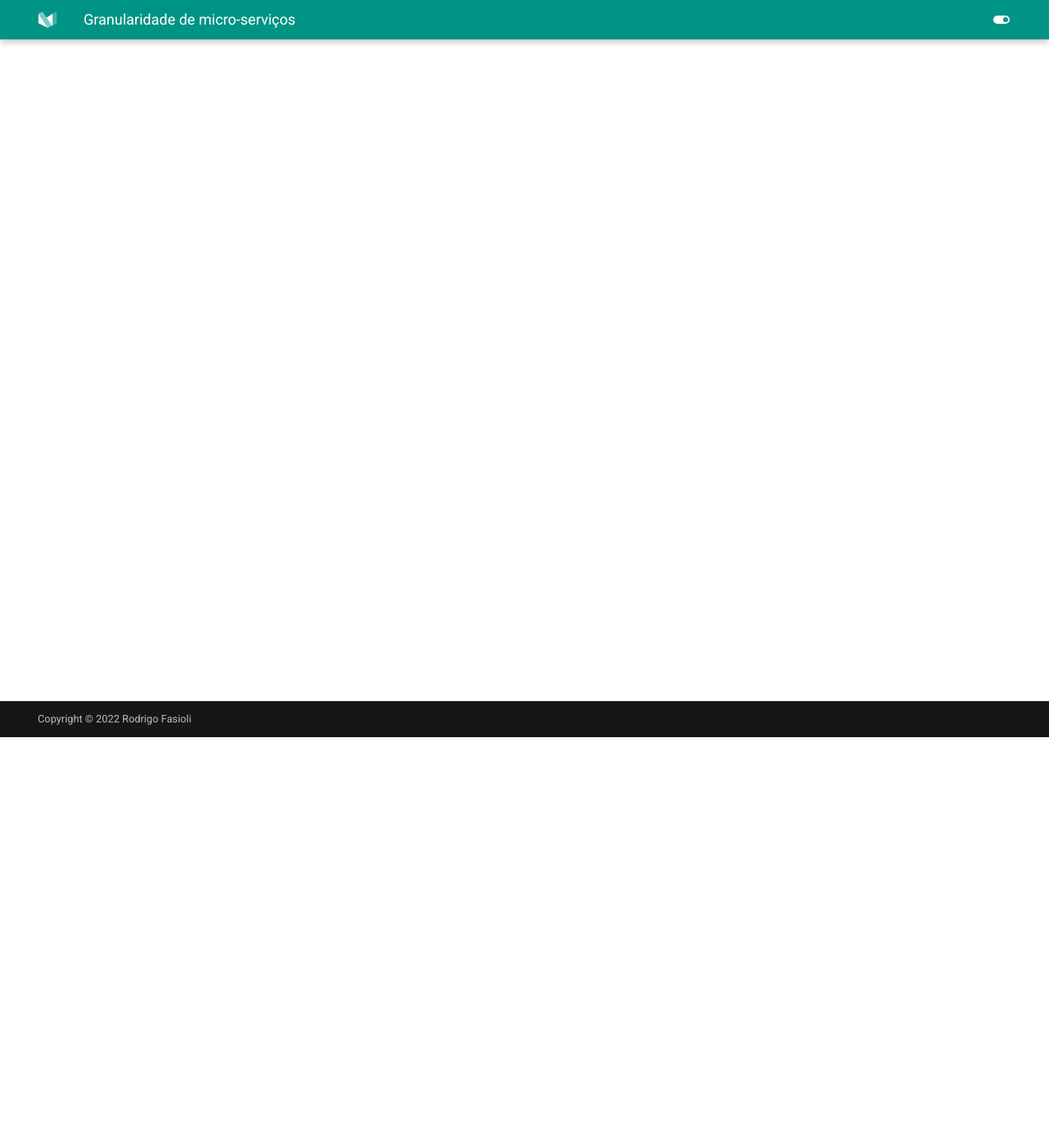
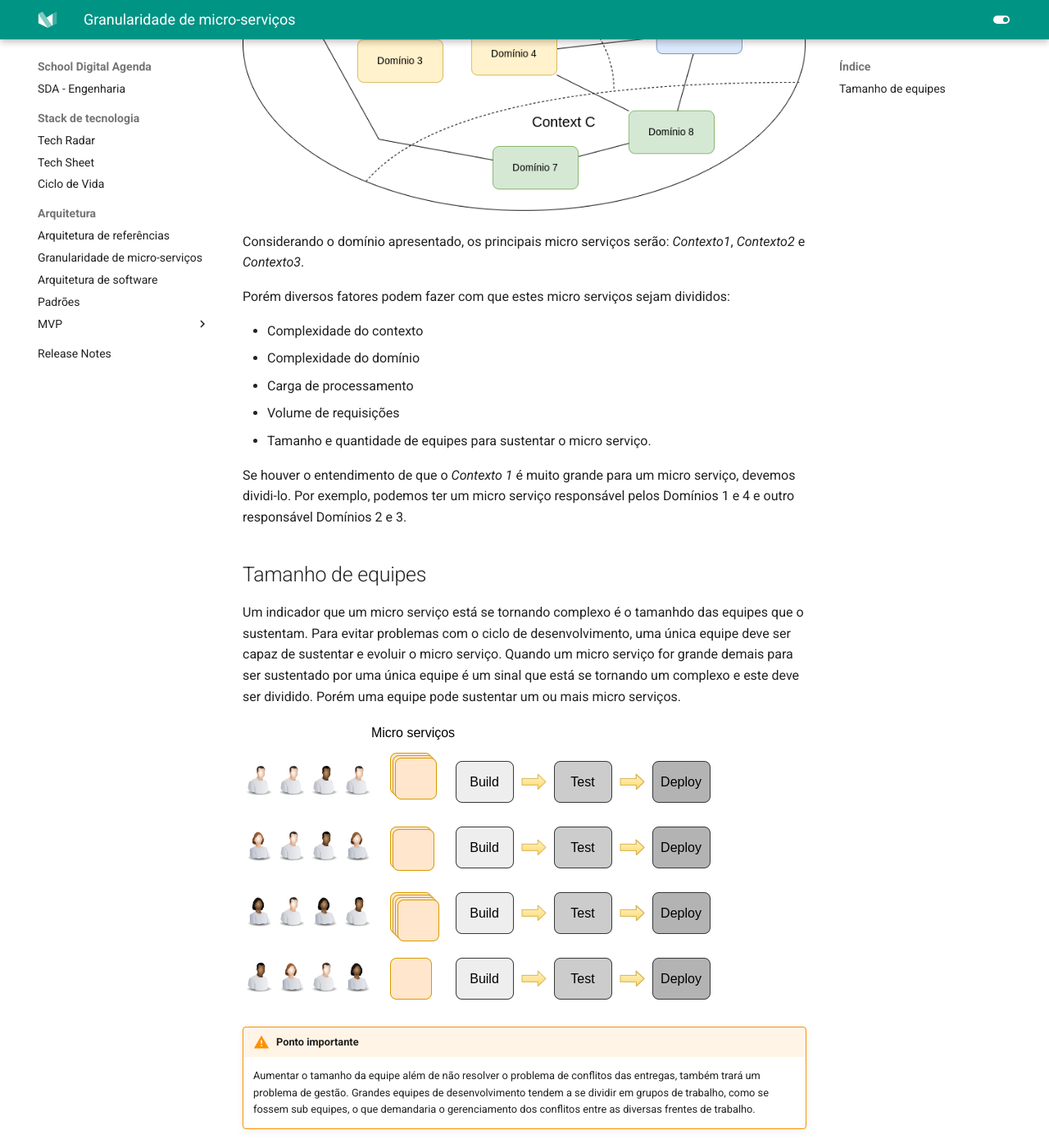
Before and after one commit to school-digital-agenda/SDADocs, an MkDocs documentation site: the page built from docs/arquitetura/granularidade.md, in a window 1280 px wide and 1400 px high, scrolled down 501 px. Shown: the whole window at 82% size. Built offline with MkDocs 1.6.1 and Material for MkDocs 9.7.7, drawn with Linux system fonts in a browser that asks for light colours; some of the changed text lies outside the part shown.

Commit message:
Arquitetura de referencia

```diff
--- a/docs/arquitetura/granularidade.md
+++ b/docs/arquitetura/granularidade.md
@@ -1,3 +1,30 @@
 # Granularidade de micro-serviços
 
-aaaaaaaaaaaaa
+O primeiro ponto a se observar é o nosso entendimento sobre a granularidade dos micro serviços. Adotamos a avaliação partindo de uma maior granularidade, para refinar em granularidades menores conforme as características de cada serviço. Consideramos o contexto de domínio como o ponto de partida para a definição de granularidade de um micro serviço, em nosso entendimento para cada contexto delimitado sempre devemos definir um novo micro serviço, sendo esta a maior granularidade possível.
+
+![Domínios][1]
+
+Considerando o domínio apresentado, os principais micro serviços serão: *Contexto1*, *Contexto2* e *Contexto3*.
+
+Porém diversos fatores podem fazer com que estes micro serviços sejam divididos:
+
+- Complexidade do contexto
+- Complexidade do domínio
+- Carga de processamento
+- Volume de requisições
+- Tamanho e quantidade de equipes para sustentar o micro serviço.
+
+Se houver o entendimento de que o *Contexto 1* é muito grande para um micro serviço, devemos dividi-lo. Por exemplo, podemos ter um micro serviço responsável pelos Domínios 1 e 4 e outro responsável Domínios 2 e 3.
+
+## Tamanho de equipes
+
+Um indicador que um micro serviço está se tornando complexo é o tamanhdo das equipes que o sustentam. Para evitar problemas com o ciclo de desenvolvimento, uma única equipe deve ser capaz de sustentar e evoluir o micro serviço. Quando um micro serviço for grande demais para ser sustentado por uma única equipe é um sinal que está se tornando um complexo e este deve ser dividido. Porém uma equipe pode sustentar um ou mais micro serviços.
+
+![Micro serviços por equipes][2]
+
+!!! warning "Ponto importante"
+    Aumentar o tamanho da equipe além de não resolver o problema de conflitos das entregas, também trará um problema de gestão. Grandes equipes de desenvolvimento tendem a se dividir em grupos de trabalho, como se fossem sub equipes, o que demandaria o gerenciamento dos conflitos entre as diversas frentes de trabalho.
+
+
+[1]: /SDADocs/assets/images/ref-arch/dominios.png
+[2]: /SDADocs/assets/images/ref-arch/equipes_e_deploy.png
--- a/mkdocs.yml
+++ b/mkdocs.yml
@@ -93,5 +93,11 @@ nav:
     - Tech Sheet: tecnologia/tech-sheet.md
     - Ciclo de Vida: tecnologia/life-cycle.md
   - Arquitetura:
+    - Arquitetura de referências: arquitetura/ref-arch
     - Granularidade de micro-serviços: arquitetura/granularidade
+    - Arquitetura de software: arquitetura/software
+    - Padrões: arquitetura/padroes
+    - MVP:
+      - Arquitetura adotada: arquitetura/mvp/index
+      - Avaliações: arquitetura/mvp/avaliacoes
   - Release Notes: release.md
```
Also changed, not shown: docs/arquitetura/mvp/avaliacoes.md (added, +62 -0 lines), docs/arquitetura/mvp/index.md (added, +21 -0 lines), docs/arquitetura/padroes.md (added, +14 -0 lines), docs/arquitetura/ref-arch.md (+24 -2 lines), docs/arquitetura/software.md (added, +9 -0 lines), docs/release.md (+14 -1 lines), docs/assets/images/ref-arch/arch-aws-simplified.png (added), docs/assets/images/ref-arch/arch-aws.png (added), docs/assets/images/ref-arch/dominios.png (added), docs/assets/images/ref-arch/equipes_e_deploy.png (added), docs/assets/images/ref-arch/hexagonal-arch.png (added), docs/assets/images/ref-arch/patterns/bff.png (added), docs/assets/images/ref-arch/patterns/db-per-service.png (added), docs/assets/images/ref-arch/patterns/direct.png (added), 4 more files.
